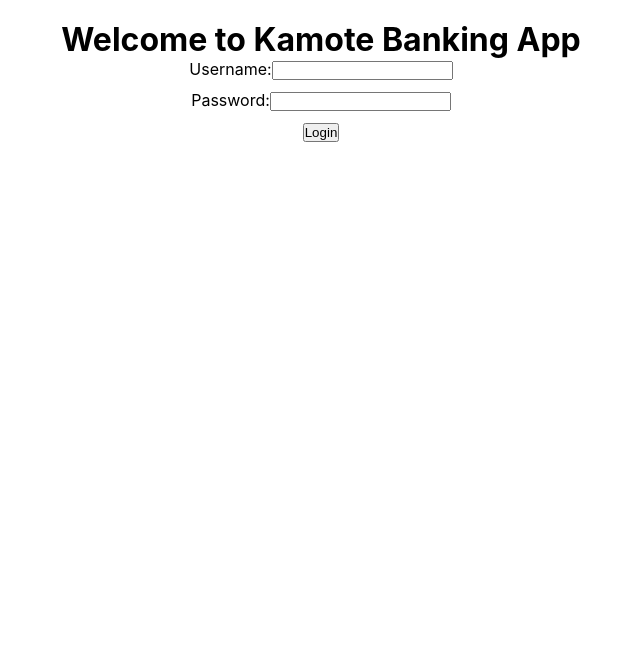
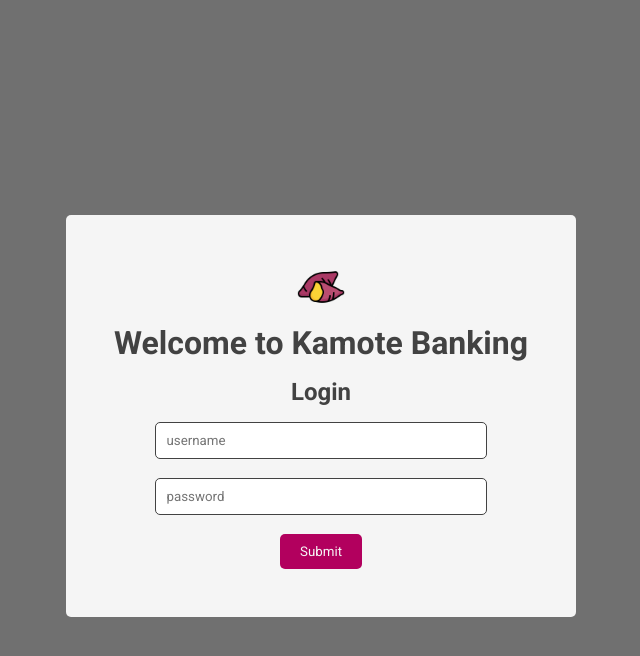
Before and after one commit to rkbart/Banking-App-Project, a React (Create React App) app: page / in a window 1280 px wide. Shown: the top 656 px of the page, without its empty margins (319-959 px from the left). Built offline with nearby package versions, Linux system fonts and the light colour scheme.

Commit message:
login design updated

```diff
--- a/public/index.html
+++ b/public/index.html
@@ -2,7 +2,7 @@
 <html lang="en">
   <head>
     <meta charset="utf-8" />
-    <link rel="icon" href="%PUBLIC_URL%/favicon.ico" />
+    <link rel="icon" href="/src/assets/sweet-potato.png" />
     <meta name="viewport" content="width=device-width, initial-scale=1" />
     <meta name="theme-color" content="#000000" />
     <meta
@@ -24,6 +24,10 @@
       work correctly both with client-side routing and a non-root public URL.
       Learn how to configure a non-root public URL by running `npm run build`.
     -->
+    <link rel="stylesheet" href="https://cdnjs.cloudflare.com/ajax/libs/font-awesome/6.4.0/css/all.min.css" />
+    <link rel="preconnect" href="https://fonts.googleapis.com">
+    <link rel="preconnect" href="https://fonts.gstatic.com" crossorigin>
+    <link href="https://fonts.googleapis.com/css2?family=Luckiest+Guy&family=Roboto:ital,wght@0,100;0,300;0,400;0,500;0,700;0,900;1,100;1,300;1,400;1,500;1,700;1,900&display=swap" rel="stylesheet">
     <title>Kamote Banking</title>
   </head>
   <body>
--- a/src/App.css
+++ b/src/App.css
@@ -2,9 +2,5 @@
   box-sizing: border-box;
   margin: 0;
   padding: 0;
+  font-family: "Roboto", sans-serif;
 }
-
-.App {
-   text-align: center;
-   padding: 20px;
-}
--- a/src/App.js
+++ b/src/App.js
@@ -1,13 +1,10 @@
 import './App.css';
-import React, { useState } from 'react';
 import Login from './components/Login/Login.jsx'
 
 function App() {
-  const [isModalOpen, setIsModalOpen] = useState(false);
+   return (
+    <div className="App">
 
-  return (
-    <div className="App">
-  <h1>Welcome to Kamote Banking App</h1>
      <Login /> {/* Render the Login component directly */}
     </div>
   );
--- a/src/components/Login/Login.css
+++ b/src/components/Login/Login.css
@@ -1,27 +1,68 @@
-/* src/LoginModal.css */
-.modal-overlay {
-    position: fixed;
-    top: 0;
-    left: 0;
-    right: 0;
-    bottom: 0;
-    background-color: rgba(0, 0, 0, 0.5);
+body {
+  height: 100vh; /* Full height of the viewport */
   display: flex;
-    justify-content: center;
-    align-items: center;
+  justify-content: center; /* Center horizontally */
+  align-items: center; /* Center vertically */
+  background-color: #707070; /* Optional: background color */
 }
 
-  .modal-content {
-    background: white;
-    padding: 20px;
-    border-radius: 5px;
-    box-shadow: 0 2px 10px rgba(0, 0, 0, 0.1);
+.container {
+  text-align: center;
+  padding: 20px; /* Optional: padding for the container */
+  border-radius: 5px; /* Optional: rounded corners */
+  box-shadow: 0 2px 10px rgba(0, 0, 0, 0.1); /* Optional: subtle shadow */
+
+}
+
+#kamote {
+  display: block;
+  width: 3rem;
+  height: auto;
+  margin-left: auto;
+  margin-right: auto;
+}
+h1 {
+  padding-top: 3%;
+  color: #424242;
+  margin-bottom: 1rem;
 }
 
 h2 {
-    margin: 0 0 15px;
+  text-align: center;
+  margin-bottom: 1rem;
+  color: #424242;
 }
 
-  div {
-    margin-bottom: 10px;
+form {
+  width: 100%; /* Make form take full width of the container */
+  margin-top: 2rem; /* Adjust as needed */
+  background-color: whitesmoke;
+  padding: 3rem;
+  border-radius: 5px;
+
+
 }
+
+#username, #password, #submit {
+  display: block;
+  margin-left: auto;
+  margin-right: auto;
+  width: 80%; /* Set width for inputs */
+  padding: 10px; /* Optional: padding for inputs */
+  border: 1px solid #424242;
+  border-radius: 5px;
+}
+
+label {
+  text-align: center;
+}
+
+#submit {
+  background-color: #b2005e;
+  color: whitesmoke;
+  border: none;
+  border-radius: 5px;
+  width: fit-content;
+  padding: 10px 20px;
+  cursor: pointer;
+}
--- a/src/components/Login/Login.jsx
+++ b/src/components/Login/Login.jsx
@@ -1,44 +1,47 @@
 import './Login.css';
-import React, { useState } from 'react';
+import sweetPotato from "../../assets/sweet-potato.png"
+// import React, { useState } from 'react';
 
-const Login = () => {
-  const [username, setUsername] = useState(''); // Initialize with an empty string
-  const [password, setPassword] = useState(''); // Initialize with an empty string
+// const Login = () => {
+//   const [username, setUsername] = useState(''); // Initialize with an empty string
+//   const [password, setPassword] = useState(''); // Initialize with an empty string
 
-  // Handle form submission
-  const handleSubmit = (event) => {
-    event.preventDefault();
-    console.log('Username:', username);
-    console.log('Password:', password);
-    // Handle login logic here
-  };
-
+//   // Handle form submission
+//   const handleSubmit = (event) => {
+//     event.preventDefault();
+//     console.log('Username:', username);
+//     console.log('Password:', password);
+//     // Handle login logic here
+//   };
+function Login() {
   return (
-    <div className="login-container">
-        <form onSubmit={handleSubmit}>
-    <div>
-          <label htmlFor="username">Username:</label>
-          <input
-            type="text"
-            id="username"
-            value={username}
-            onChange={(event) => setUsername(event.target.value)}
-            required
-          />
-        </div>
-        <div>
-          <label htmlFor="password">Password:</label>
-          <input
-            type="password"
-            id="password"
-            value={password}
-            onChange={(event) => setPassword(event.target.value)}
-            required
-          />
-        </div>
-        <button type="submit">Login</button>
-      </form>
-    </div>
+    <div className="contianer">
+        <form id="login-container">
+           <span>
+              <img src={sweetPotato}
+                   alt="kamote"
+                   id="kamote"/>
+           </span>
+            <h1> Welcome to Kamote Banking</h1>
+            <div id="input-container">
+                <h2>Login</h2>
+                <input type="text"
+                       id="username"
+                       placeholder="username"
+                       minlength="5"
+                       maxlength="20"
+                       autocomplete="off"/><br/>
+                <input type="password"
+                       id="password"
+                       placeholder="password"
+                       minlength="5"
+                       maxlength="20"
+                       autocomplete="off"/><br/>
+                <input type="submit"
+                       id="submit" />
+            </div>
+            </form>
+     </div>
   );
 };
 
```
Also changed, not shown: src/assets/sweet-potato.png (added). Lines whose indentation alone changed are shown as unchanged.
